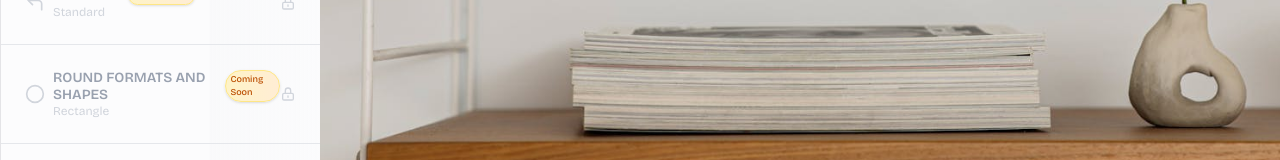
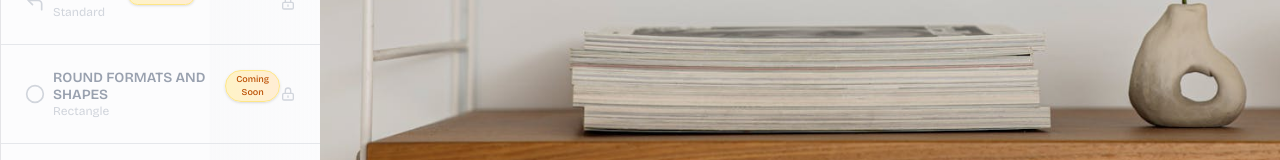
Before and after one commit to Z-Studioo/photify, a React (Vite) app in the folder app/: page /dashboard in a window 1280 px wide. Shown: the part 541-701 px from the top of the page. Built offline with nearby package versions, Linux system fonts and the light colour scheme.

Commit message:
fix: text-center issue for coming soon

```diff
--- a/app/src/pages/dashboard/index.tsx
+++ b/app/src/pages/dashboard/index.tsx
@@ -645,7 +645,7 @@ const Dashboard: React.FC = () => {
                                       stiffness: 500,
                                       damping: 15,
                                     }}
-                                    className='inline-flex items-center px-1 py-0.5 rounded-full text-[9px] font-medium bg-gradient-to-r from-amber-100 to-orange-100 text-amber-700 border border-amber-200 shadow-sm'
+                                    className='inline-flex items-center text-center px-1 py-0.5 rounded-full text-[9px] font-medium bg-gradient-to-r from-amber-100 to-orange-100 text-amber-700 border border-amber-200 shadow-sm'
                                   >
                                     Coming Soon
                                   </motion.span>
```
